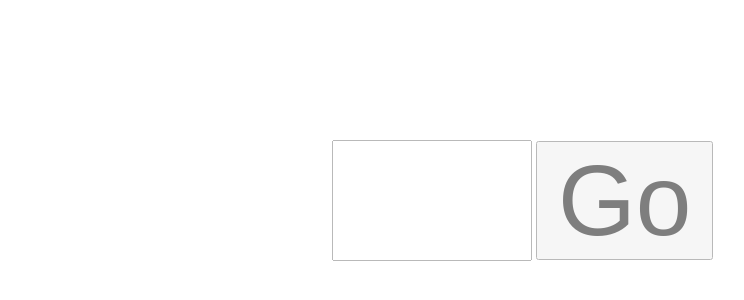
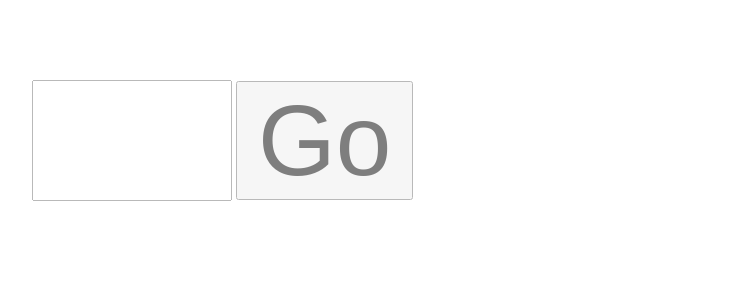
Before and after one commit to mankiww/gongbu, a plain HTML site: page Baseball/Baseball.html in a window 1280 px wide. Shown: the part 120-420 px from the top of the page, without its empty margins (118-862 px from the left). Drawn offline with Linux system fonts and the light colour scheme.

Commit message:
Add files via upload

```diff
--- a/Baseball/baseball.css
+++ b/Baseball/baseball.css
@@ -1,10 +1,8 @@
 
 form {
     position: absolute;
-    top: 40%;
-    left: 50%;
-    margin-top: -60px;
-    margin-left: -190px;
+    top: 200px;
+    left: 150px;
     text-align: center;
 }
 
@@ -37,6 +35,7 @@ fieldset {
 }
 
 #fast {
+    display: none;
     position: absolute;
     opacity: 0;
 }
```
